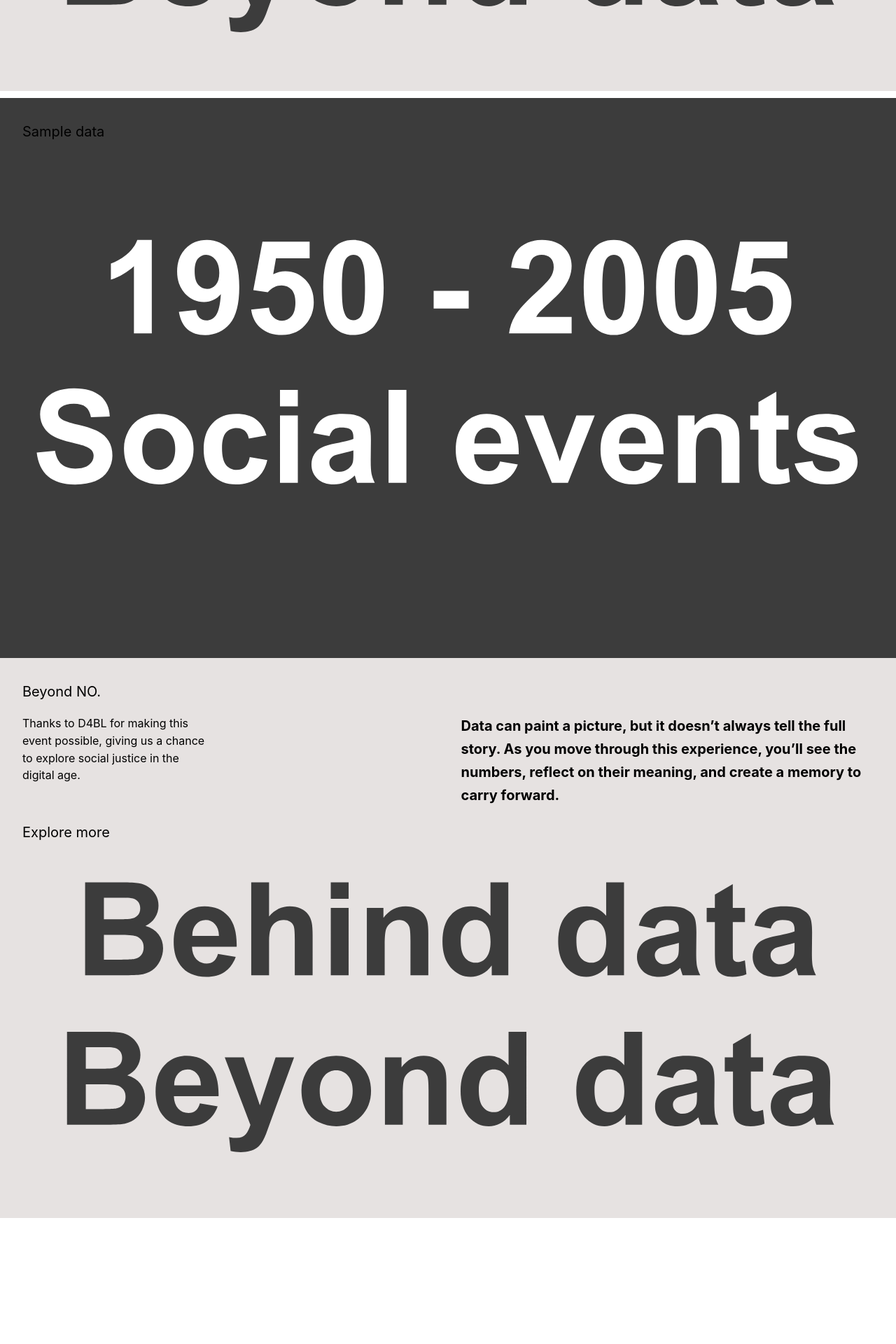
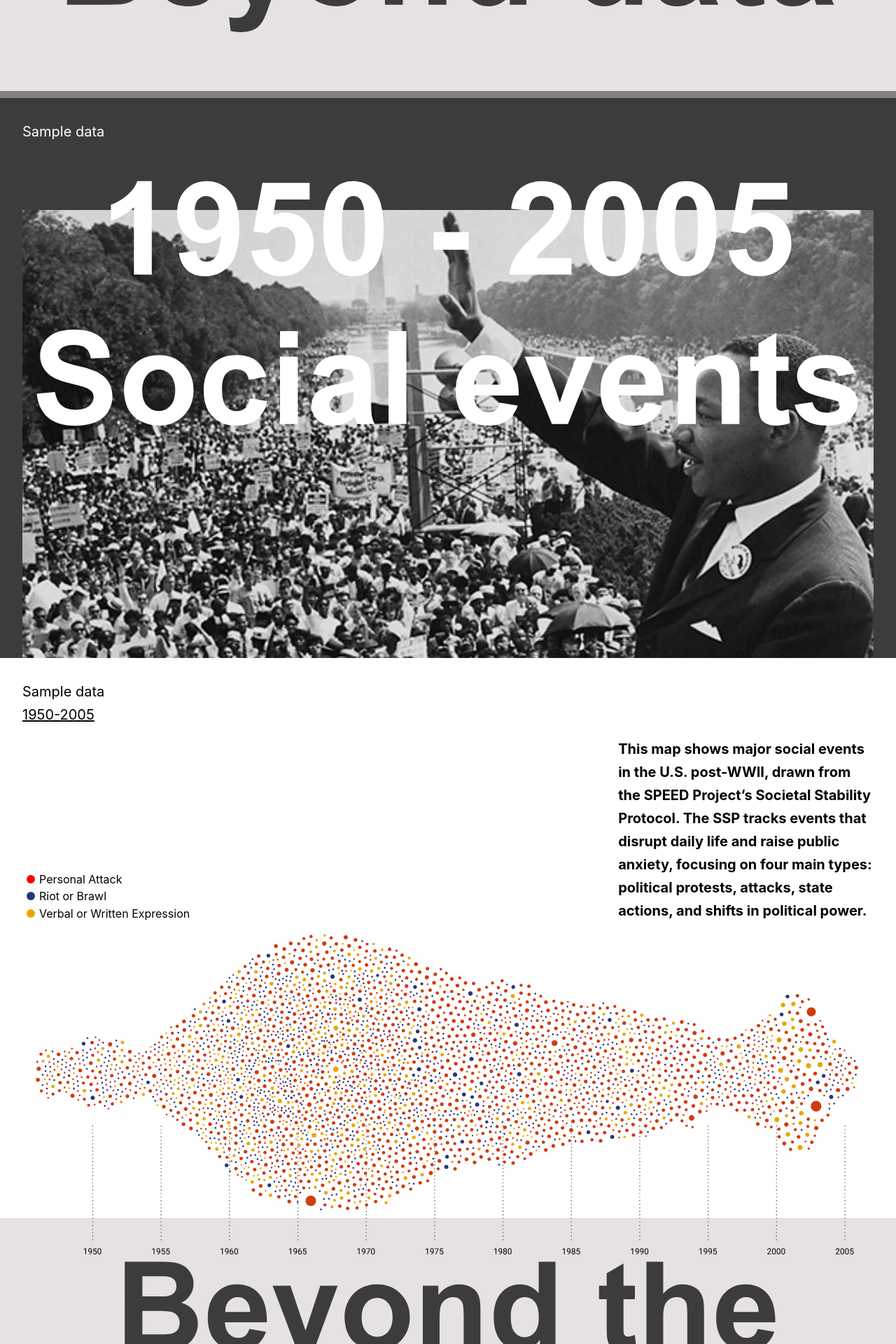
Before and after one commit to yanyang729/poster, a React (Vite) app: page / in a window 1280 px wide. Shown: the part 660-2580 px from the top of the page at 70% size. Before the commit the page ends 2400 px from the top, so only its background shows below. Built offline with nearby package versions, Linux system fonts and the light colour scheme.

Commit message:
added pages graph

```diff
--- a/src/components/MainPage/MainPage.tsx
+++ b/src/components/MainPage/MainPage.tsx
@@ -1,7 +1,10 @@
 import { motion, useScroll, useSpring } from 'framer-motion';
-import { Image, Stack, Text } from '@mantine/core';
+import { Flex, Group, Image, Stack, Text } from '@mantine/core';
+import Graph from '../../assets/Graph.svg';
 import Header from '../../assets/Header.svg';
 import Header2 from '../../assets/Header2.svg';
+import Martin from '../../assets/Martin.svg';
+import Page4 from '../../assets/page4.svg';
 
 import './styles.css';
 
@@ -9,9 +12,11 @@ const PgaeOne = () => {
   return (
     <div className="scroll-section" style={{ backgroundColor: '#E6E2E1' }}>
       <Stack gap="l">
-        <Text c="black" size="xl">
-          Beyond NO.
-        </Text>
+        <div>
+          <Text c="black" size="xl">
+            Beyond <a style={{ fontWeight: 700 }}>NO.</a>
+          </Text>
+        </div>
         <div style={{ display: 'flex', flexDirection: 'row' }}>
           <div style={{ marginRight: '10%' }}>
             <Text c="black" size="l">
@@ -19,7 +24,7 @@ const PgaeOne = () => {
               justice in the digital age.
             </Text>
             <div style={{ marginTop: '20%' }}>
-              <Text c="black" size="xl">
+              <Text c="black" size="xl" style={{ textDecoration: 'underline' }}>
                 Explore more
               </Text>
             </div>
@@ -40,14 +45,128 @@ const PgaeOne = () => {
 
 const PageTwo = () => {
   return (
-    <div className="scroll-section" style={{ backgroundColor: '#3C3C3C' }}>
-      <Stack gap="100px">
-        <Text c="black" size="xl" style={{ color: '#E6E2E1' }}>
+    <div className="scroll-section page2" style={{ backgroundColor: '#3C3C3C' }}>
+      <Stack>
+        <Text c="white" size="xl">
           Sample data
         </Text>
-        <Image src={Header2} />
-        {/* <Image src={Martin} /> */}
+        <Image src={Header2} style={{ zIndex: 1000 }} />
+        <div
+          style={{
+            position: 'absolute',
+            bottom: 0,
+            left: '32px',
+            right: '32px',
+            height: '80vh',
+            overflow: 'hidden',
+          }}
+        >
+          <Image
+            src={Martin}
+            style={{
+              objectFit: 'fill',
+            }}
+          />
+        </div>
       </Stack>
+    </div>
+  );
+};
+
+const PageThree = () => {
+  return (
+    <div className="scroll-section" style={{ backgroundColor: 'white' }}>
+      <Stack>
+        <div>
+          <Text c="black" size="xl">
+            Sample data
+          </Text>
+          <Text c="black" size="xl" style={{ textDecoration: 'underline' }}>
+            1950-2005
+          </Text>
+        </div>
+        <Flex direction="row">
+          <div style={{ width: '70%', position: 'relative' }}>
+            <div className="lower-left">
+              <Flex direction="row">
+                <div className="dot" style={{ backgroundColor: 'red' }} />
+                <div>Personal Attack</div>
+              </Flex>
+              <Flex direction="row">
+                <div className="dot" style={{ backgroundColor: '#2A357D' }} />
+                <div>Riot or Brawl</div>
+              </Flex>
+              <Flex direction="row">
+                <div className="dot" style={{ backgroundColor: '#EAA703' }} />
+                <div>Verbal or Written Expression</div>
+              </Flex>
+            </div>
+          </div>
+          <div style={{ width: '30%' }}>
+            <Text c="black" size="xl" fw={700}>
+              This map shows major social events in the U.S. post-WWII, drawn from the SPEED
+              Project’s Societal Stability Protocol. The SSP tracks events that disrupt daily life
+              and raise public anxiety, focusing on four main types: political protests, attacks,
+              state actions, and shifts in political power.{' '}
+            </Text>
+          </div>
+        </Flex>
+        <Flex
+          direction="row"
+          justify="center"
+          align="center"
+          style={{
+            position: 'relative',
+            bottom: 0,
+            width: '100%',
+            height: '60vh',
+            overflow: 'hidden',
+          }}
+        >
+          <Image src={Graph} style={{ zIndex: 1000, height: '100%', width: 'auto' }} />
+        </Flex>
+      </Stack>
+    </div>
+  );
+};
+
+const PageFour = () => {
+  return (
+    <div className="scroll-section" style={{ backgroundColor: '#E6E2E1', position: 'relative' }}>
+      <Flex
+        direction="row"
+        justify="center"
+        align="center"
+        style={{
+          position: 'relative',
+          bottom: 0,
+          width: '100%',
+          height: '95vh',
+          overflow: 'hidden',
+        }}
+      >
+        <Image src={Page4} style={{ zIndex: 1000, height: '100%', width: 'auto' }} />
+      </Flex>
+    </div>
+  );
+};
+
+const PageFive = () => {
+  return (
+    <div className="scroll-section" style={{ backgroundColor: 'white' }}>
+      <Flex direction="row">
+        <div style={{ width: '40%', position: 'relative' }}>
+          <Stack>
+            <Text c="#3C3C3C" size="xl">
+              Behind data
+            </Text>
+            <Text c="#3C3C3C" size="xl">
+              Behind data
+            </Text>
+          </Stack>
+        </div>
+        <div style={{ width: '60%' }}></div>
+      </Flex>
     </div>
   );
 };
@@ -64,7 +183,9 @@ const MainPage = () => {
     <>
       <PgaeOne />
       <PageTwo />
-      <PgaeOne />
+      <PageThree />
+      <PageFour />
+      <PageFive />
       <motion.div className="progress" style={{ scaleX }} />
     </>
   );
--- a/src/components/MainPage/styles.css
+++ b/src/components/MainPage/styles.css
@@ -3,7 +3,7 @@
   left: 0;
   right: 0;
   height: 10px;
-  background: white;
+  background: grey;
   bottom: 0;
   z-index: 1000;
 }
@@ -35,3 +35,22 @@ html {
   padding: 32px;
   scroll-snap-align: center;
 }
+
+.page2 {
+  position: relative;
+}
+
+.lower-left {
+  position: absolute;
+  bottom: 0;
+  left: 0;
+  width: fit-content;
+  height: fit-content;
+}
+
+.dot {
+  margin: 6px;
+  width: 12px;
+  height: 12px;
+  border-radius: 50%;
+}
```
Also changed, not shown: src/components/ColorSchemeToggle/ColorSchemeToggle.tsx (deleted, +0 -13 lines), src/assets/graph.svg (added), src/assets/page4.svg (added).
